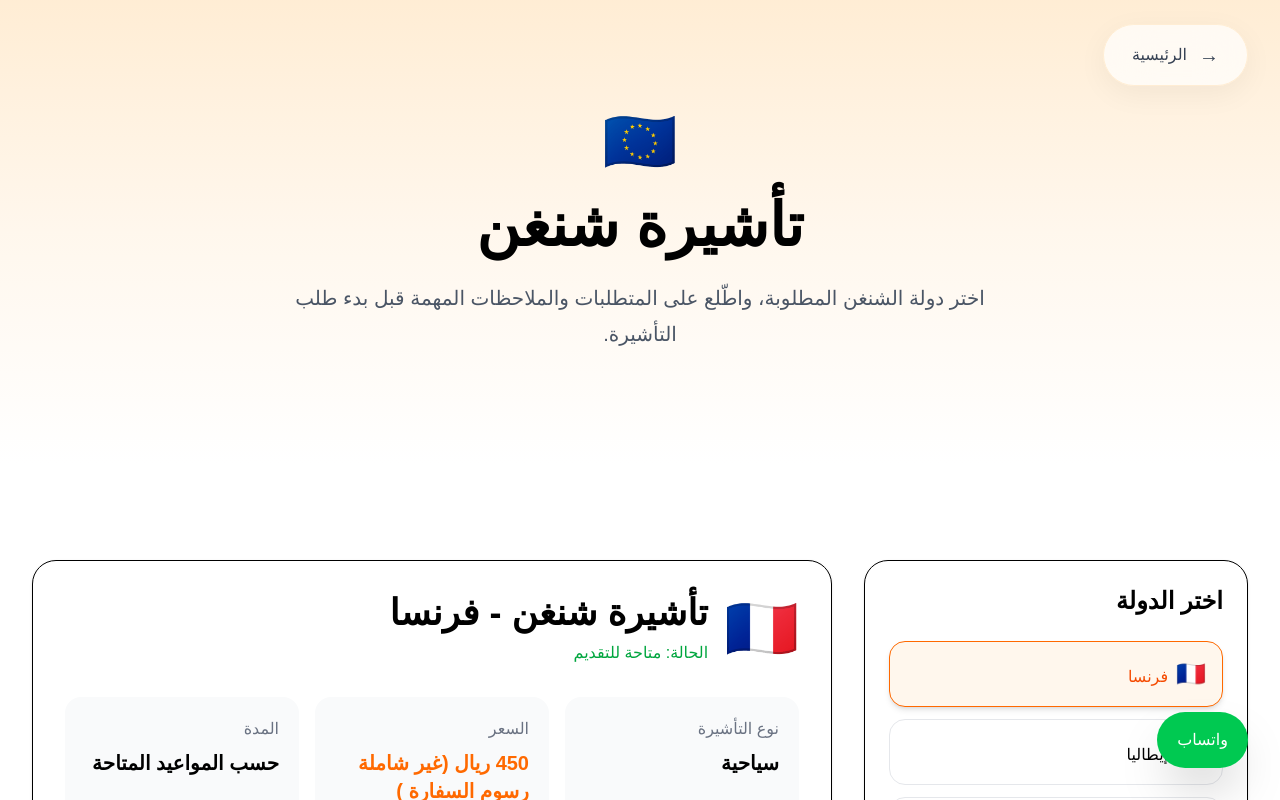
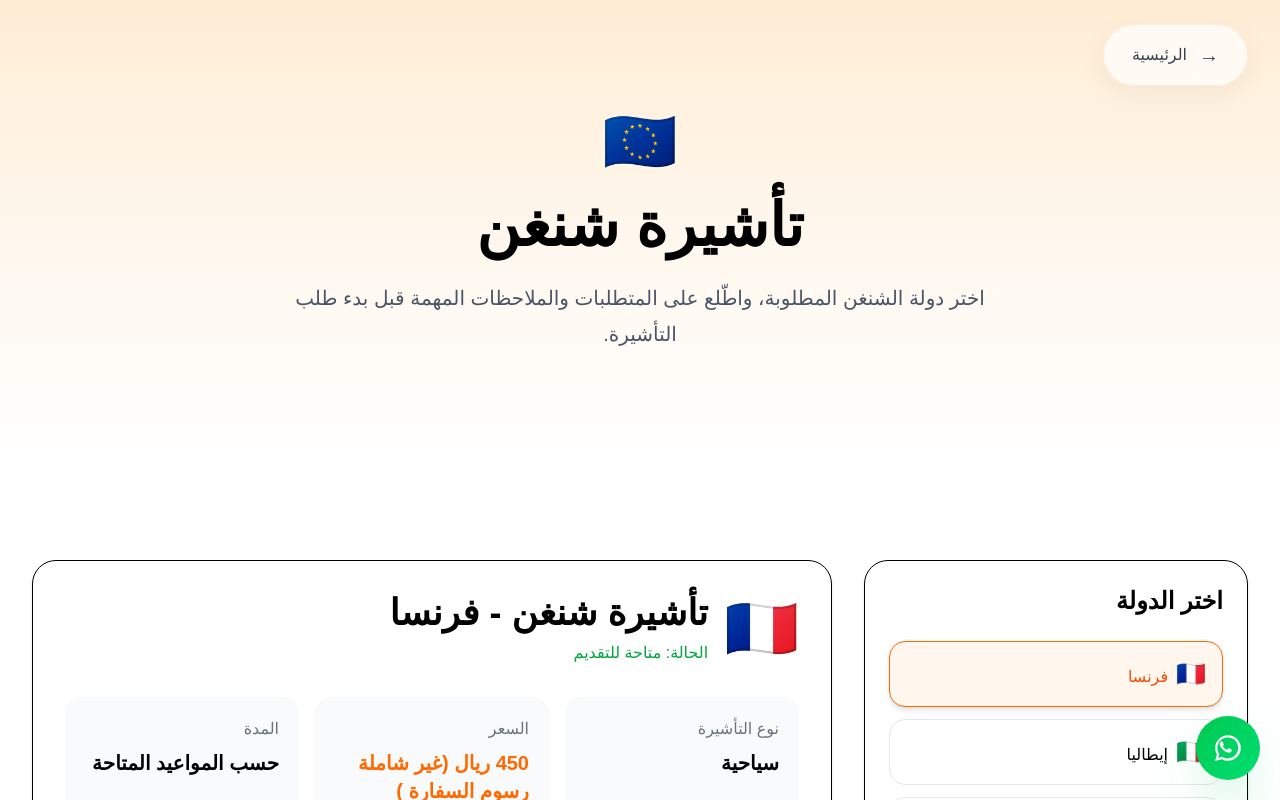
Before and after one commit to SaadAl-Harthi/visa-gate, a Next.js app: page /schengen in a window 1280 px wide. Shown: the top 800 px of the page. Built offline with nearby package versions, Linux system fonts and the light colour scheme.

Commit message:
add global floating whatsapp button

```diff
--- a/app/australia/page.tsx
+++ b/app/australia/page.tsx
@@ -280,15 +280,7 @@ export default function AustraliaPage() {
         </div>
       </footer>
 
-      <a
-        href={`https://wa.me/966552525141?text=${encodeURIComponent(
-          "السلام عليكم، أرغب بالتقديم على تأشيرة أستراليا"
-        )}`}
-        target="_blank"
-        className="fixed bottom-6 right-6 md:bottom-8 md:right-8 bg-green-500 hover:bg-green-600 text-white px-5 py-4 rounded-full shadow-2xl z-50 transition duration-300 hover:scale-110"
-      >
-        واتساب
-      </a>
+
     </main>
   );
 }
--- a/app/canada/page.tsx
+++ b/app/canada/page.tsx
@@ -373,15 +373,7 @@ export default function CanadaPage() {
         </div>
       </footer>
 
-      <a
-        href={`https://wa.me/966552525141?text=${encodeURIComponent(
-          `السلام عليكم، أرغب بالتقديم على ${selectedVisa.title}`
-        )}`}
-        target="_blank"
-        className="fixed bottom-6 right-6 md:bottom-8 md:right-8 bg-green-500 hover:bg-green-600 text-white px-5 py-4 rounded-full shadow-2xl z-50 transition duration-300 hover:scale-110"
-      >
-        واتساب
-      </a>
+
     </main>
   );
 }
--- /dev/null
+++ b/app/components/WhatsAppButton.tsx
@@ -0,0 +1,23 @@
+export default function WhatsAppButton() {
+  return (
+    <a
+      href="https://wa.me/966552525141"
+      target="_blank"
+      className="group fixed bottom-5 right-5 z-50 flex h-16 w-16 items-center justify-center rounded-full bg-gradient-to-br from-green-500 to-green-400 shadow-2xl shadow-green-500/30 transition duration-300 hover:scale-110"
+    >
+      <svg
+        xmlns="http://www.w3.org/2000/svg"
+        viewBox="0 0 32 32"
+        fill="white"
+        className="h-8 w-8"
+      >
+        <path d="M19.11 17.29c-.29-.15-1.72-.85-1.99-.95-.27-.1-.47-.15-.67.15-.2.29-.77.95-.94 1.14-.17.2-.35.22-.64.07-.29-.15-1.23-.45-2.35-1.44-.87-.77-1.46-1.72-1.63-2.01-.17-.29-.02-.45.13-.6.13-.13.29-.35.44-.52.15-.17.2-.29.29-.49.1-.2.05-.37-.02-.52-.07-.15-.67-1.61-.92-2.2-.24-.58-.48-.5-.67-.51l-.57-.01c-.2 0-.52.07-.79.37-.27.29-1.04 1.01-1.04 2.47 0 1.46 1.06 2.87 1.21 3.07.15.2 2.08 3.18 5.05 4.46.71.31 1.26.49 1.69.63.71.23 1.35.2 1.86.12.57-.08 1.72-.7 1.97-1.37.24-.67.24-1.25.17-1.37-.07-.12-.27-.2-.57-.35z"/>
+        <path d="M16.01 3.2c-7.06 0-12.8 5.73-12.8 12.8 0 2.26.59 4.46 1.71 6.39L3 29l6.81-1.78c1.87 1.02 3.98 1.56 6.2 1.56h.01c7.06 0 12.79-5.73 12.79-12.8 0-3.42-1.33-6.63-3.75-9.05-2.42-2.42-5.63-3.75-9.05-3.75zm0 23.24h-.01c-1.92 0-3.8-.52-5.43-1.5l-.39-.23-4.04 1.06 1.08-3.94-.25-.4a10.43 10.43 0 01-1.61-5.56c0-5.76 4.69-10.45 10.46-10.45 2.79 0 5.41 1.09 7.38 3.06 1.97 1.97 3.06 4.59 3.06 7.38-.01 5.76-4.7 10.45-10.45 10.45z"/>
+      </svg>
+
+      <span className="absolute right-20 whitespace-nowrap rounded-full bg-[#101b32] px-4 py-2 text-sm font-bold text-white opacity-0 shadow-xl transition-all duration-300 group-hover:opacity-100">
+        تواصل واتساب
+      </span>
+    </a>
+  );
+}
--- a/app/layout.tsx
+++ b/app/layout.tsx
@@ -1,3 +1,5 @@
+import WhatsAppButton from "./components/WhatsAppButton";
+
 import type { Metadata } from "next";
 import { Geist, Geist_Mono } from "next/font/google";
 import "./globals.css";
@@ -68,7 +70,10 @@ export default function RootLayout({
       lang="en"
       className={`${geistSans.variable} ${geistMono.variable} h-full antialiased`}
     >
-      <body className="min-h-full flex flex-col">{children}</body>
+<body className="min-h-full flex flex-col">
+  {children}
+  <WhatsAppButton />
+</body>
     </html>
   );
 }
--- a/app/page.tsx
+++ b/app/page.tsx
@@ -1223,13 +1223,6 @@ src="/why-clean-bg.png"
   </div>
 </footer>
 
-<a
-  href="https://wa.me/966552525141"
-  target="_blank"
-  className="fixed bottom-6 right-6 bg-green-500 hover:bg-green-600 text-white px-5 py-4 rounded-full shadow-2xl z-50 transition duration-300 hover:scale-110"
->
-  واتساب
-</a>
     </main>
   );
 }
--- a/app/schengen/page.tsx
+++ b/app/schengen/page.tsx
@@ -546,15 +546,7 @@ export default function SchengenPage() {
     </p>
   </div>
 </footer>
-<a
-  href={`https://wa.me/966552525141?text=${encodeURIComponent(
-    `السلام عليكم، أرغب بالتقديم على تأشيرة ${selectedCountry.name}`
-  )}`}
-  target="_blank"
-  className="fixed bottom-6 right-6 md:bottom-8 md:right-8 bg-green-500 hover:bg-green-600 text-white px-5 py-4 rounded-full shadow-2xl z-50 transition duration-300 hover:scale-110"
->
-  واتساب
-</a>
+
     </main>
   );
 }
--- a/app/uae/page.tsx
+++ b/app/uae/page.tsx
@@ -253,15 +253,7 @@ export default function UAEPage() {
         </div>
       </footer>
 
-      <a
-        href={`https://wa.me/966552525141?text=${encodeURIComponent(
-          "السلام عليكم، أرغب بالتقديم على تأشيرة الإمارات"
-        )}`}
-        target="_blank"
-        className="fixed bottom-6 right-6 md:bottom-8 md:right-8 bg-green-500 hover:bg-green-600 text-white px-5 py-4 rounded-full shadow-2xl z-50 transition duration-300 hover:scale-110"
-      >
-        واتساب
-      </a>
+
     </main>
   );
 }
--- a/app/uk/page.tsx
+++ b/app/uk/page.tsx
@@ -350,16 +350,6 @@ export default function UKPage() {
 
       </footer>
 
-      {/* WhatsApp Floating */}
-      <a
-        href={`https://wa.me/966552525141?text=${encodeURIComponent(
-          `السلام عليكم، أرغب بالتقديم على تصريح بريطانيا الإلكتروني ETA`
-        )}`}
-        target="_blank"
-        className="fixed bottom-6 right-6 md:bottom-8 md:right-8 bg-green-500 hover:bg-green-600 text-white px-5 py-4 rounded-full shadow-2xl z-50 transition duration-300 hover:scale-110"
-      >
-        واتساب
-      </a>
 
     </main>
   );
--- a/app/usa/page.tsx
+++ b/app/usa/page.tsx
@@ -403,15 +403,7 @@ export default function UsaPage() {
         </div>
       </footer>
 
-      <a
-        href={`https://wa.me/966552525141?text=${encodeURIComponent(
-          `السلام عليكم، أرغب بالتقديم على ${selectedVisa.title}`
-        )}`}
-        target="_blank"
-        className="fixed bottom-6 right-6 md:bottom-8 md:right-8 bg-green-500 hover:bg-green-600 text-white px-5 py-4 rounded-full shadow-2xl z-50 transition duration-300 hover:scale-110"
-      >
-        واتساب
-      </a>
+
     </main>
   );
 }
```
Also changed, not shown: app/uk/layout.tsx (line endings or trailing spaces).
